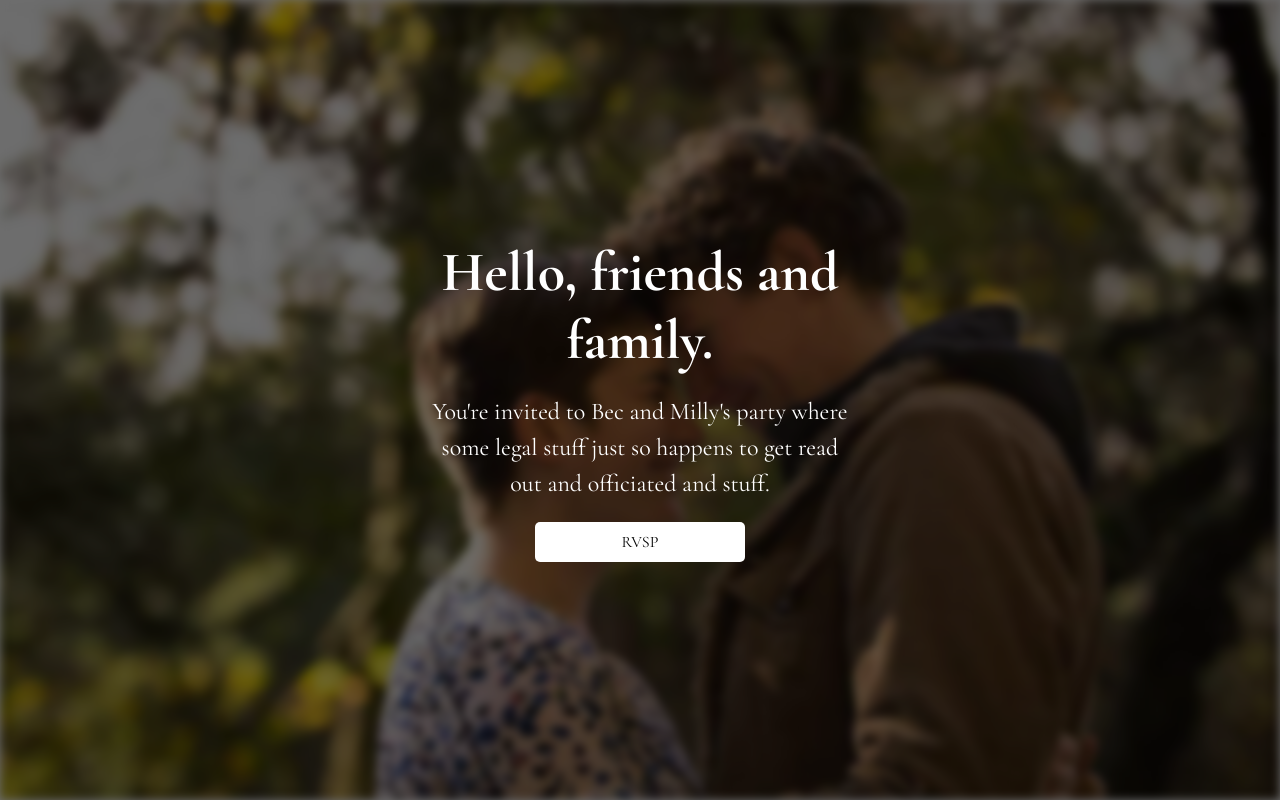
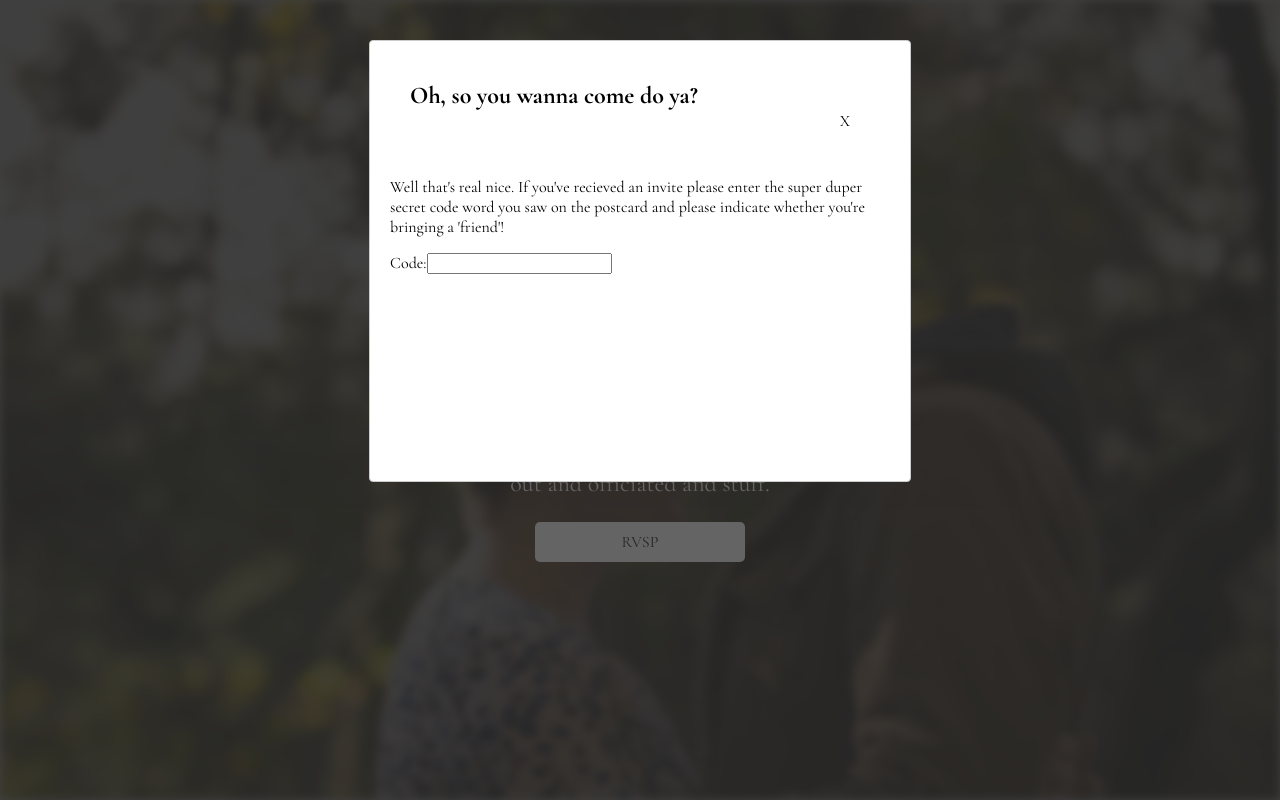
Before and after one commit to millyrowboat/wedding-site, a React (Create React App) app: page / in a window 1280 px wide. Both pictures are taken after a click on the button "RVSP". Built offline with nearby package versions, Linux system fonts and the light colour scheme.

Commit message:
Add a modal to the rsvp button

```diff
--- a/package.json
+++ b/package.json
@@ -8,6 +8,7 @@
     "react": "^16.4.2",
     "react-dom": "^16.4.2",
     "react-jss": "^8.6.1",
+    "react-modal": "^3.5.1",
     "react-scripts": "1.1.4"
   },
   "scripts": {
--- a/src/App.js
+++ b/src/App.js
@@ -1,8 +1,9 @@
 import React from 'react';
-import preset from 'jss-preset-default';
 import injectSheet from 'react-jss';
 import photo from './background-shot.jpg';
 import IntroductionText from './IntroductionText';
+import ModalContent from './ModalContent';
+import Modal from 'react-modal';
 
 const styles = {
     app: {
@@ -36,21 +37,68 @@ const styles = {
         maxWidth: 800,
         height: 400,
     },
+    modal: {
+        maxWidth: "500px",
+        position: "static",
+        margin: "40px",
+        height: "400px",
+        backgroundColor: "white"
+    },
+    overlay: {
+        display: "flex",
+        justifyContent: "center",
+        backgroundColor: "rgba(49, 49, 49, 0.75)"
+    }
+};
+
+const modalStyles = {
+    overlay: styles.overlay,
+    content: styles.modal
 };
 
 const ContentWrapper = ({classes, children}) => {
   return <div className={classes.contentWrapper}>{children}</div>;
 };
 
-const App = ({classes}) => {
+Modal.setAppElement('#root');
+
+class App extends React.Component {
+
+    constructor(props) {
+        super(props);
+        this.state = {
+            modalIsOpen: false
+        };
+    };
+
+    openModal = () => {
+        console.log("Modal opened!", this.state);
+        this.setState({modalIsOpen: true});
+    };
+
+    closeModal = () => {
+        this.setState({modalIsOpen: false});
+    };
+
+    render = () => {
+        const { classes } = this.props;
         return (
             <div className={classes.app}>
             <div className={classes.coverPhoto} />
             <ContentWrapper classes={classes}>
-        <IntroductionText />
+                <IntroductionText openModal={this.openModal} />
             </ContentWrapper>
+            <Modal
+                isOpen={this.state.modalIsOpen}
+                onRequestClose={this.closeModal}
+                contentLabel="Invitation"
+                style={modalStyles}
+            >
+                <ModalContent closeModal={this.closeModal} />
+            </Modal>
             </div>
         );
     };
+};
 
 export const StyledApp = injectSheet(styles)(App);
--- /dev/null
+++ b/src/Button.js
@@ -0,0 +1,21 @@
+import React from 'react';
+import injectSheet from "react-jss";
+
+const styles = {
+    button: props => ({
+        "margin-top": "20px",
+        "width": props.width,
+        "font-size": "1rem",
+        "padding": "10px",
+        "background-color": "#ffffff",
+        "font-family": "Cormorant Garamond, serif",
+        "border": "none",
+        "border-radius": "5px"
+    })
+}
+
+const Button = ({classes, children, onClick }) => {
+    return (<button onClick={onClick} className={classes.button}>{children}</button> )
+};
+
+export const FancyButton = injectSheet(styles)(Button);
--- a/src/IntroductionText.js
+++ b/src/IntroductionText.js
@@ -1,4 +1,5 @@
 import React from "react";
+import { FancyButton } from './Button';
 import injectSheet from "react-jss";
 
 const styles = {
@@ -21,19 +22,9 @@ const styles = {
         "display": "block",
         "line-height": "1.5"
     },
-    button: {
-        "margin-top": "20px",
-        "width": "50%",
-        "font-size": "1rem",
-        "padding": "10px",
-        "background-color": "#ffffff",
-        "font-family": "Cormorant Garamond, serif",
-        "border": "none",
-        "border-radius": "5px"
-    }
 };
 
-const Text = ({ classes }) => {
+const Text = ({ classes, openModal }) => {
   return (
     <div className={classes.text}>
       <div className={classes.content}>
@@ -42,7 +33,7 @@ const Text = ({ classes }) => {
           <span className={classes.secondaryText}>You're invited to Bec and Milly's party where
         some legal stuff just so happens to get read out and officiated and
         stuff.</span>
-        <button className={classes.button}> RVSP </button>
+        <FancyButton width={"50%"} onClick={openModal}> RVSP </FancyButton>
       </div>
     </div>
   );
--- /dev/null
+++ b/src/ModalContent.js
@@ -0,0 +1,40 @@
+import React from 'react';
+import injectSheet from 'react-jss';
+import { FancyButton } from './Button';
+
+const styles = {
+    content: {
+    fontFamily: 'Cormorant Garamond, serif'
+    },
+    header: {
+        display: "flex",
+        padding: "20px",
+        justifyContent: "space-between"
+    },
+    'h2': {
+        margin: 0
+    }
+}
+
+const ModalContent = ({ classes, closeModal }) => {
+    return (
+        <div className={classes.content} >
+            <div className={classes.header}>
+                <h2 className={classes.h2}>Oh, so you wanna come do ya?</h2>
+                <FancyButton width={"50px"} onClick={closeModal}>X</FancyButton>
+            </div>
+            <div className={classes.body}>
+                <p> Well that's real nice. If you've recieved an invite please enter the
+                    super duper secret code word you saw on the postcard and please indicate
+                    whether you're bringing a 'friend'! </p>
+                <form>
+                    <div>
+                        <label>Code:</label>
+                        <input type="text" id="code" name="code"/>
+                    </div>
+                </form>
+            </div>
+        </div>
+)};
+
+export default injectSheet(styles)(ModalContent);
```
Also changed, not shown: 1 other file (tests, documents, lock files or other folders). Lines whose indentation alone changed are shown as unchanged.
